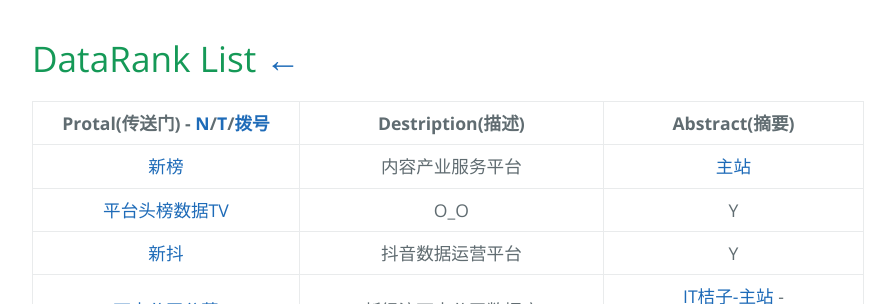
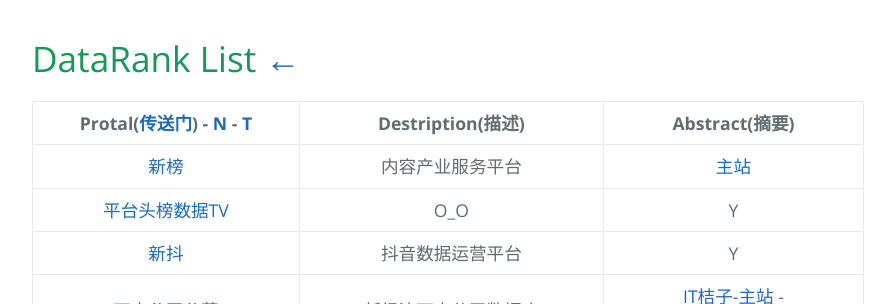
Before and after one commit to AmbroseRen/test, a Jekyll site: the page built from Data/DataRank.md, in a window 1280 px wide. Shown: the top 304 px of the page, without its empty margins (192-1087 px from the left). Built offline with Jekyll 4.4.1, drawn with Linux system fonts in a browser that asks for light colours; our own code applies the rules of GitHub Pages for plain Markdown files; the repository's description, which GitHub fills in, is left out.

Commit message:
Update DataRank.md

```diff
--- a/Data/DataRank.md
+++ b/Data/DataRank.md
@@ -1,6 +1,6 @@
 # DataRank List [←](index.md)
 
-| Protal(传送门) - [N](../Library/synthesize.md)/[T](TorrentKitty.md)/[拨号](../navigation.md) | Destription(描述) | Abstract(摘要) |
+| Protal([传送门](../navigation.md)) - [N](../Library/synthesize.md) - [T](TorrentKitty.md) | Destription(描述) | Abstract(摘要) |
 |:---:|:---:|:---:|
 | [新榜](https://www.newrank.cn/public/info/list.html?period=day&type=data) | 内容产业服务平台 | [主站](https://newrank.cn/) |
 | [平台头榜数据TV](http://www.toubang.tv/anchor/mutile.html) | O_O | Y |
```
